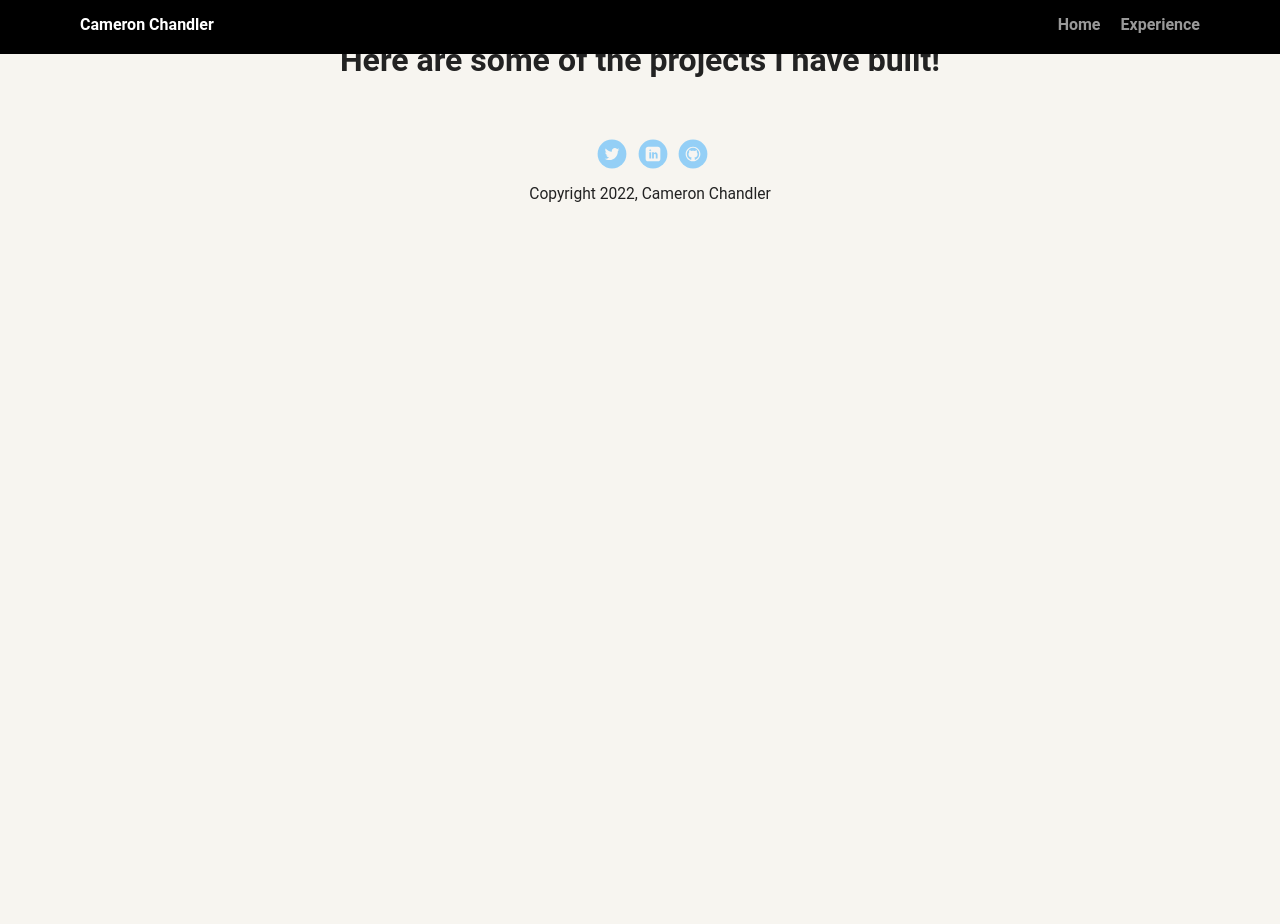
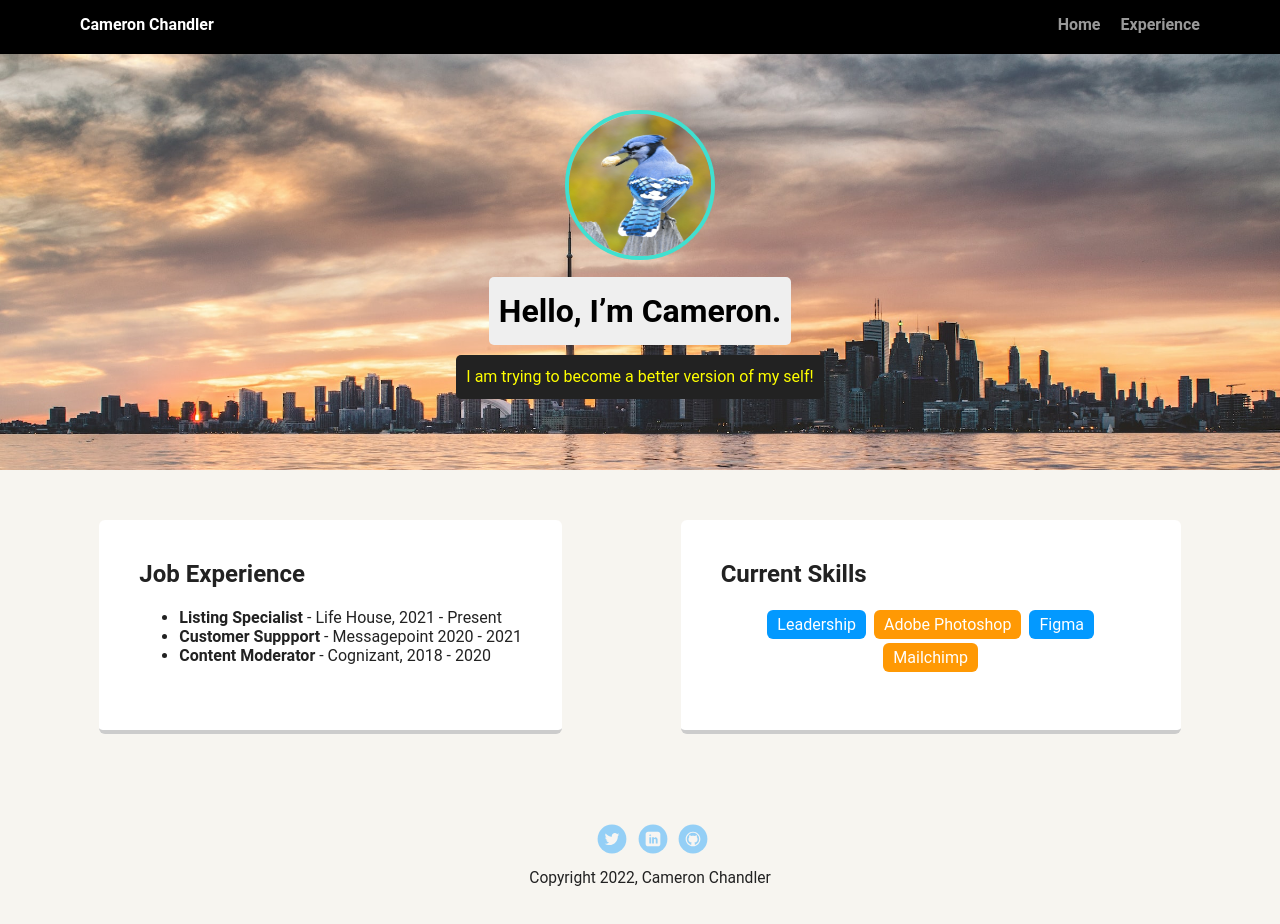
Before and after one commit to webstormcam/Treehouse-Techdegree-Project-1, a plain HTML site: page experience.html in a window 1280 px wide. Before the commit the page ends 800 px from the top, so only its background shows below. Drawn offline with Linux system fonts and the light colour scheme.

Commit message:
Made the second page

```diff
--- a/experience.html
+++ b/experience.html
@@ -16,8 +16,36 @@
         </ul>
     </nav>
 
-    <main>
-        <h1>Here are some of the projects I have built!</h1>
+    <header>
+      <img src="images/Blue-Jay-Image.jpg" alt="Picture of a Bluejay" class="profile-image">
+      <h1 class="tag name">Hello, I’m Cameron.</h1>
+      <p class="tag location">I am trying to become a better version of my self!</p>
+    </header>
+
+    <main class="flex">
+
+     <section class="card">
+      <h2>Job Experience</h2>
+      <ul>
+        <li><strong>Listing Specialist</strong> - Life House, 2021 - Present </li>
+        <li><strong>Customer Suppport</strong> - Messagepoint 2020 - 2021</li>
+        <li><strong>Content Moderator</strong> - Cognizant,  2018 - 2020 </li>
+
+
+      </ul>
+     </section>
+     <section class="card">
+      <h2>Current Skills</h2>
+      <ul class="skills">
+        <li>Leadership</li>
+        <li> Adobe Photoshop </li>
+        <li> Figma</li>
+        <li> Mailchimp</li>
+
+
+
+      </ul>
+     </section>
 
     </main>
 
--- a/styles.css
+++ b/styles.css
@@ -70,7 +70,7 @@ header .profile-image {
   width: 150px;
   height: 150px;
   border-radius: 50%;
-  border: 3px solid white;
+  border: 4px solid turquoise;
   transition: all .5s;
 }
 header .profile-image:hover {
@@ -92,6 +92,7 @@ header .profile-image:hover {
   margin: 30px;
   padding: 20px 40px 40px;
   max-width: 500px;
+
   text-align: left;
   background: #fff;
   border-bottom: 4px solid #ccc;
@@ -167,6 +168,12 @@ a.social:hover {
   clear: both;
 }
 
+@media screen and (max-width:720px){
+  .card{
+    margin: 20px auto;
+  }
+}
+
 /* Styles for larger screens */
 @media screen and (min-width: 720px) {
 
```
